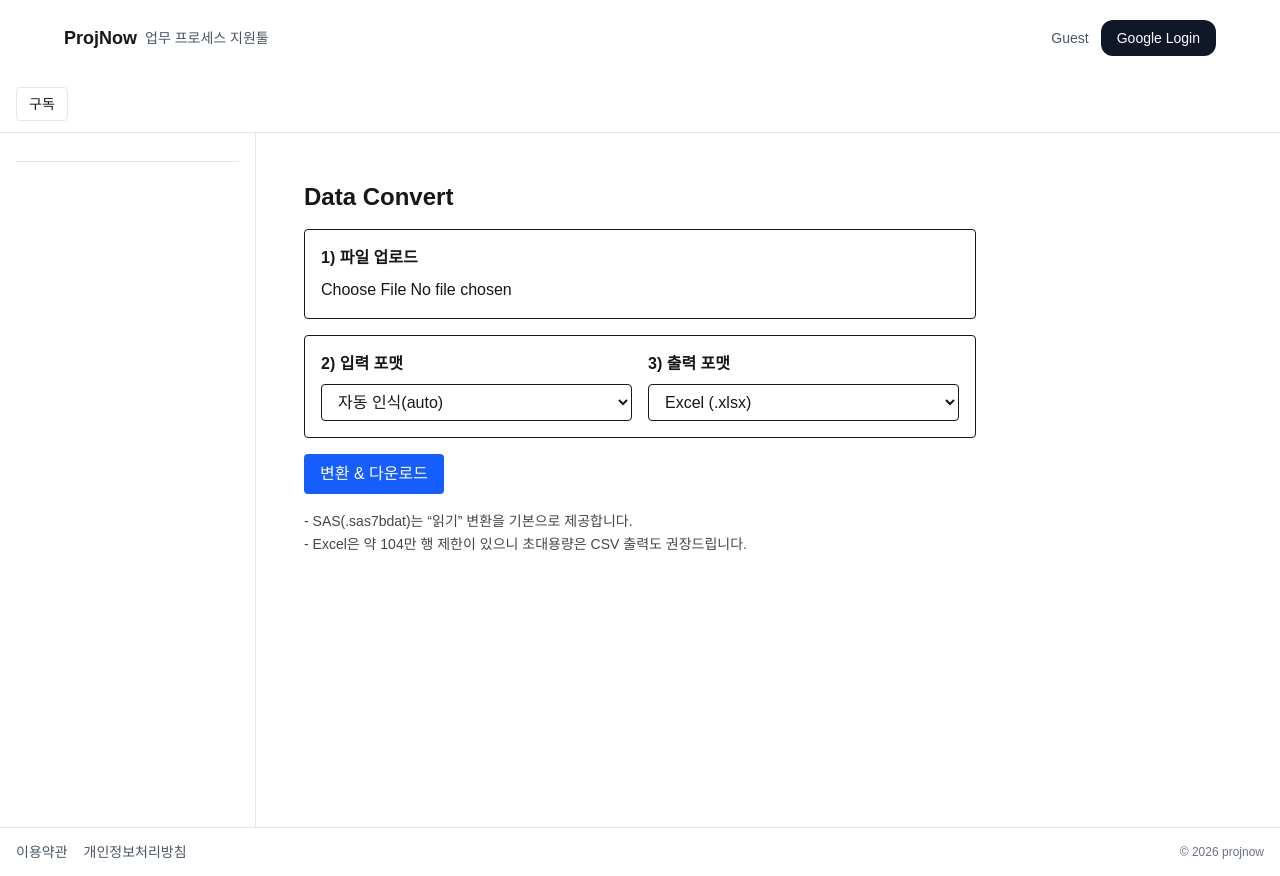
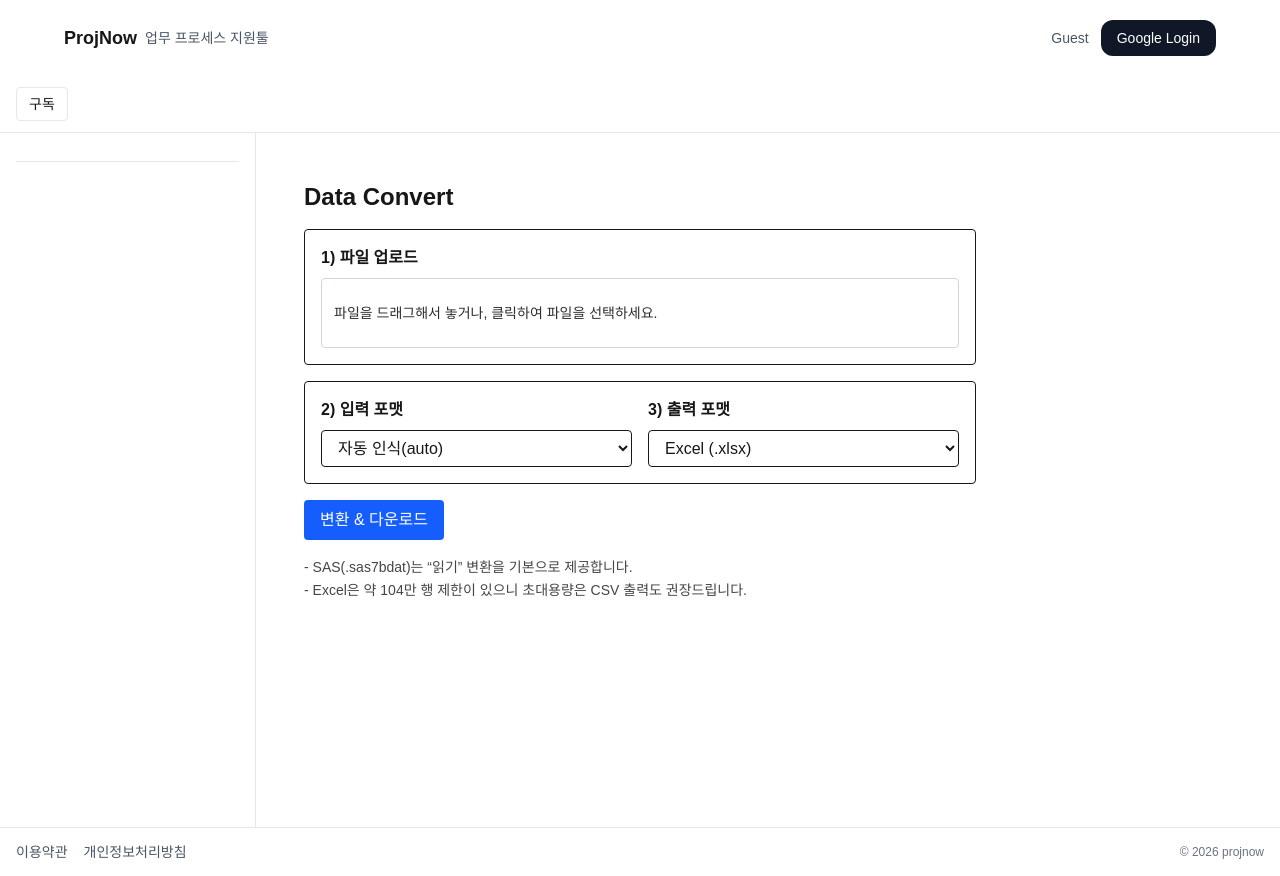
Before and after one commit to sizcaofray/projnow, a Next.js app: page /contents/dataconvert in a window 1280 px wide. Built offline with nearby package versions, Linux system fonts and the light colour scheme; no server answers; the database is empty.

Commit message:
Add drag-and-drop upload to dataconvert page

```diff
--- a/app/contents/dataconvert/page.tsx
+++ b/app/contents/dataconvert/page.tsx
@@ -1,10 +1,11 @@
 // app/contents/dataconvert/page.tsx
 // - 파일 업로드 + 입력/출력 포맷 선택 UI
+// - ✅ 파일 업로드는 "드래그앤드롭" + "클릭 선택" 모두 지원합니다.
 // - 선택한 옵션대로 API(/api/dataconvert)에 전송하고 결과를 다운로드합니다.
 
 "use client";
 
-import { useMemo, useState } from "react";
+import { useMemo, useRef, useState } from "react";
 
 type InputType = "auto" | "sas" | "xlsx" | "csv" | "json" | "xml" | "txt";
 type OutputType = "xlsx" | "csv" | "json" | "xml" | "txt";
@@ -21,7 +22,13 @@ export default function DataConvertPage() {
   const [loading, setLoading] = useState(false);
   const [message, setMessage] = useState<string>("");
 
-  // 파일 확장자 기반 “auto” 힌트
+  // ✅ 드래그앤드롭 UI 상태
+  const [isDragging, setIsDragging] = useState(false);
+
+  // ✅ 파일 input ref (드롭존 클릭 시 파일 선택창 열기)
+  const fileInputRef = useRef<HTMLInputElement | null>(null);
+
+  // 파일 확장자를 기반으로 “auto”일 때 어떤 타입인지 UI 힌트 제공
   const autoHint = useMemo(() => {
     if (!file) return "";
     const ext = file.name.split(".").pop()?.toLowerCase() || "";
@@ -32,6 +39,44 @@ export default function DataConvertPage() {
     if (ext === "xml") return "auto 인식: XML";
     return "auto 인식: TXT(또는 기타)";
   }, [file]);
+
+  // ✅ 공통: 파일 적용 (드롭/선택 모두 이 함수 사용)
+  function applyFile(nextFile: File | null) {
+    setFile(nextFile);
+    if (nextFile) {
+      setMessage("");
+    }
+  }
+
+  // ✅ 드롭 이벤트 핸들러
+  function onDragEnter(e: React.DragEvent<HTMLDivElement>) {
+    e.preventDefault();
+    e.stopPropagation();
+    setIsDragging(true);
+  }
+
+  function onDragOver(e: React.DragEvent<HTMLDivElement>) {
+    // 드롭 가능 상태를 유지하기 위해 preventDefault 필수
+    e.preventDefault();
+    e.stopPropagation();
+    setIsDragging(true);
+  }
+
+  function onDragLeave(e: React.DragEvent<HTMLDivElement>) {
+    e.preventDefault();
+    e.stopPropagation();
+    setIsDragging(false);
+  }
+
+  function onDrop(e: React.DragEvent<HTMLDivElement>) {
+    e.preventDefault();
+    e.stopPropagation();
+    setIsDragging(false);
+
+    // 파일 1개만 처리 (다중 드롭 시 첫 파일만 사용)
+    const dropped = e.dataTransfer.files?.[0] || null;
+    applyFile(dropped);
+  }
 
   // 변환 실행
   async function onConvert() {
@@ -51,7 +96,7 @@ export default function DataConvertPage() {
       fd.append("inputType", inputType);
       fd.append("outputType", outputType);
 
-      // ✅ 실제 라우트: app/api/dataconvert/route.ts -> /api/dataconvert
+      // ✅ API 라우트: app/api/dataconvert/route.ts -> /api/dataconvert
       const res = await fetch("/api/dataconvert", {
         method: "POST",
         body: fd,
@@ -66,7 +111,7 @@ export default function DataConvertPage() {
       // 파일 다운로드 처리
       const blob = await res.blob();
 
-      // Content-Disposition에서 filename 추출 시도
+      // Content-Disposition에서 filename을 가져오는 시도
       const cd = res.headers.get("Content-Disposition") || "";
       const match = cd.match(/filename="(.+?)"/);
       const filename = match?.[1]
@@ -96,25 +141,57 @@ export default function DataConvertPage() {
       <h1 className="text-2xl font-bold mb-4">Data Convert</h1>
 
       <div className="space-y-4 max-w-2xl">
-        {/* 1) 파일 선택 */}
+        {/* 파일 선택 (드래그앤드롭 지원) */}
         <div className="border rounded p-4">
           <div className="font-semibold mb-2">1) 파일 업로드</div>
 
+          {/* ✅ Dropzone: 기존 박스 안에서 드롭 가능 */}
+          <div
+            onClick={() => fileInputRef.current?.click()}
+            onDragEnter={onDragEnter}
+            onDragOver={onDragOver}
+            onDragLeave={onDragLeave}
+            onDrop={onDrop}
+            className={[
+              "w-full rounded border px-3 py-6 cursor-pointer select-none",
+              "bg-transparent",
+              // ✅ 드래그 중 시각적 강조(다크/라이트 모두 무난한 방식)
+              isDragging ? "border-blue-500" : "border-gray-300 dark:border-gray-700",
+            ].join(" ")}
+            role="button"
+            tabIndex={0}
+            onKeyDown={(e) => {
+              // ✅ Enter/Space로도 파일 선택창 열기
+              if (e.key === "Enter" || e.key === " ") {
+                e.preventDefault();
+                fileInputRef.current?.click();
+              }
+            }}
+          >
+            <div className="text-sm opacity-90">
+              {isDragging
+                ? "여기에 파일을 놓아 업로드하세요."
+                : "파일을 드래그해서 놓거나, 클릭하여 파일을 선택하세요."}
+            </div>
+
+            {/* ✅ 파일명 표시 */}
+            {file && (
+              <div className="text-sm opacity-80 mt-2">
+                선택됨: {file.name} ({Math.round(file.size / 1024)} KB) / {autoHint}
+              </div>
+            )}
+          </div>
+
+          {/* ✅ 실제 input은 숨김 처리 */}
           <input
+            ref={fileInputRef}
             type="file"
-            onChange={(e) => setFile(e.target.files?.[0] || null)}
-            className="block w-full"
+            className="hidden"
+            onChange={(e) => applyFile(e.target.files?.[0] || null)}
           />
-
-          {file && (
-            <div className="text-sm opacity-80 mt-2">
-              선택됨: {file.name} ({Math.round(file.size / 1024)} KB) /{" "}
-              {autoHint}
-            </div>
-          )}
         </div>
 
-        {/* 2) 입력/출력 포맷 */}
+        {/* 입력/출력 포맷 */}
         <div className="border rounded p-4 grid grid-cols-1 md:grid-cols-2 gap-4">
           <div>
             <div className="font-semibold mb-2">2) 입력 포맷</div>
@@ -149,7 +226,7 @@ export default function DataConvertPage() {
           </div>
         </div>
 
-        {/* 3) 실행 */}
+        {/* 실행 */}
         <div className="flex items-center gap-3">
           <button
             onClick={onConvert}
@@ -165,7 +242,8 @@ export default function DataConvertPage() {
         {/* 안내 */}
         <div className="text-sm opacity-80 leading-relaxed">
           - SAS(.sas7bdat)는 “읽기” 변환을 기본으로 제공합니다.
-          <br />- Excel은 약 104만 행 제한이 있으니 초대용량은 CSV 출력도 권장드립니다.
+          <br />
+          - Excel은 약 104만 행 제한이 있으니 초대용량은 CSV 출력도 권장드립니다.
         </div>
       </div>
     </main>
```
